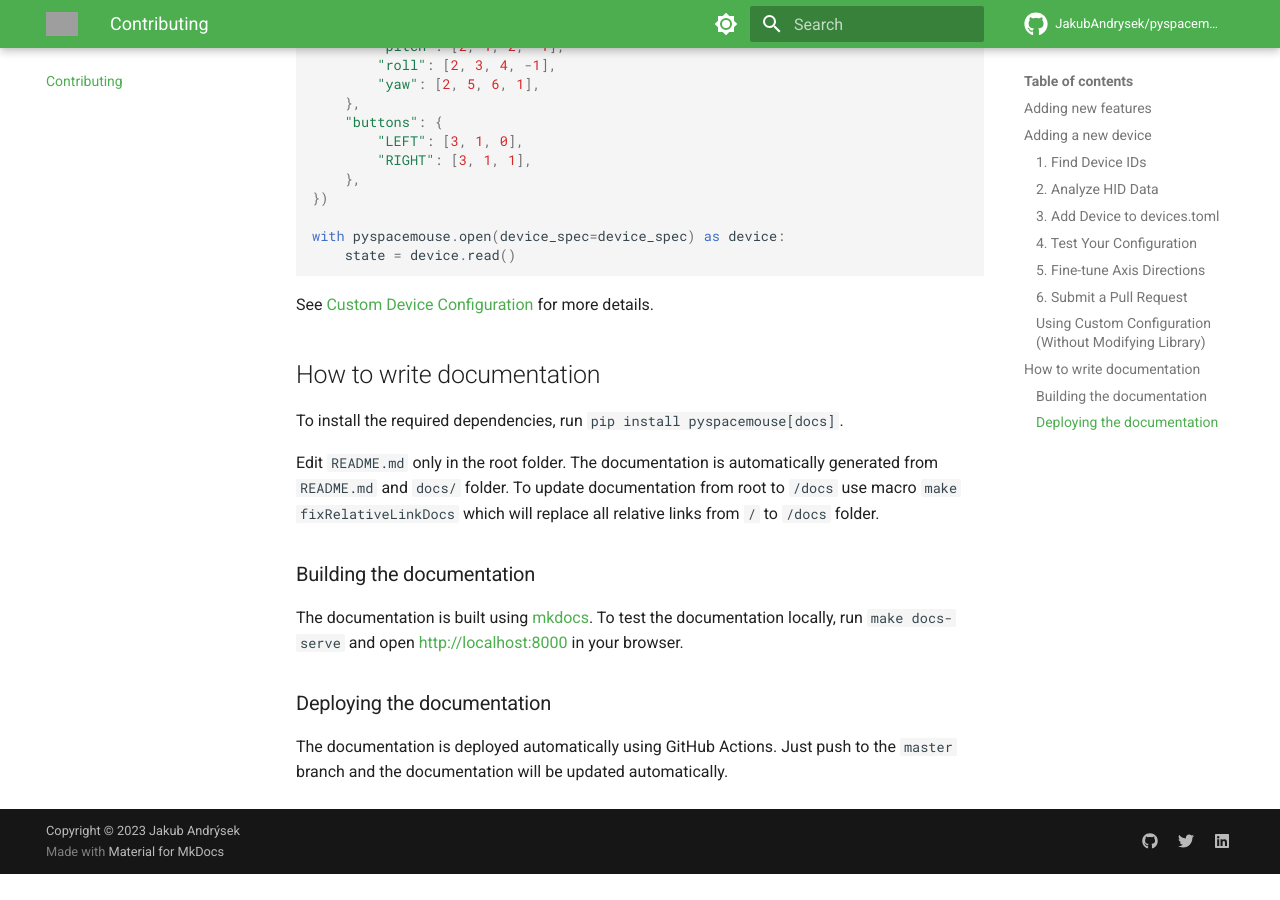
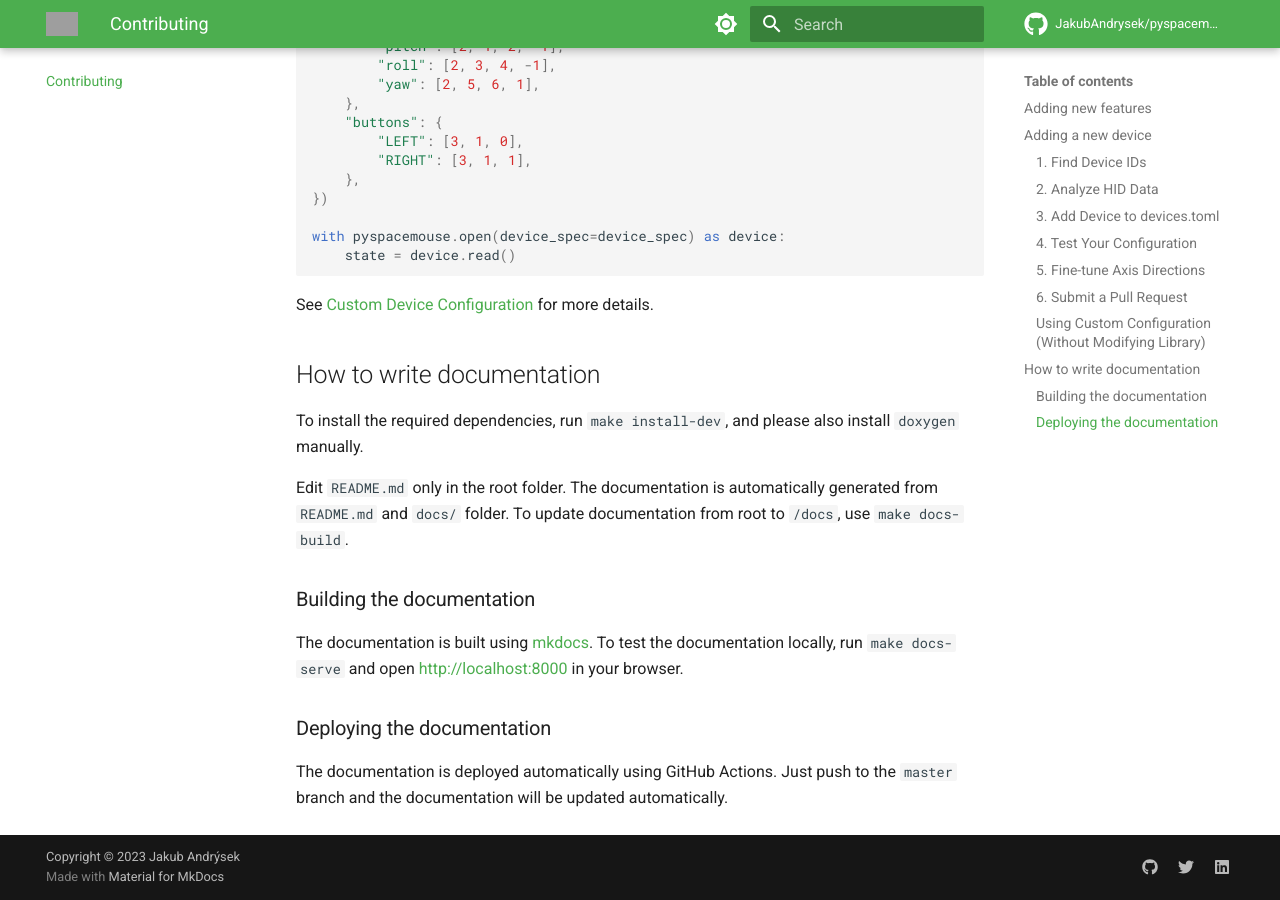
Before and after one commit to JakubAndrysek/PySpaceMouse, an MkDocs documentation site: the page built from docs/CONTRIBUTING.md, in a window 1280 px wide and 900 px high, scrolled down 3057 px. Built offline with MkDocs 1.6.1 and Material for MkDocs 9.7.7, drawn with Linux system fonts in a browser that asks for light colours; comment, search, counter and statistics services are not loaded; before the commit the page ends 3931 px from its top, so only the background shows below that; grey boxes are pictures that could not be loaded.

Commit message:
fix docs generation in CI

```diff
--- a/docs/CONTRIBUTING.md
+++ b/docs/CONTRIBUTING.md
@@ -142,10 +142,10 @@
 See [Custom Device Configuration](https://spacemouse.kubaandrysek.cz/mouseApi/#custom-device-configuration) for more details.
 
 ## How to write documentation
-To install the required dependencies, run `pip install pyspacemouse[docs]`.
+To install the required dependencies, run `make install-dev`, and please also install `doxygen` manually.
 
 Edit `README.md` only in the root folder. The documentation is automatically generated from `README.md` and `docs/` folder.
-To update documentation from root to `/docs` use macro `make fixRelativeLinkDocs` which will replace all relative links from `/` to `/docs` folder.
+To update documentation from root to `/docs`, use `make docs-build`.
 
 ### Building the documentation
 The documentation is built using [mkdocs](https://www.mkdocs.org/). To test the documentation locally, run `make docs-serve` and open [http://localhost:8000](http://localhost:8000) in your browser.
```
Also changed, not shown: CONTRIBUTING.md (+2 -2 lines), docs/README.md (+2 -0 lines), 1 other file.
